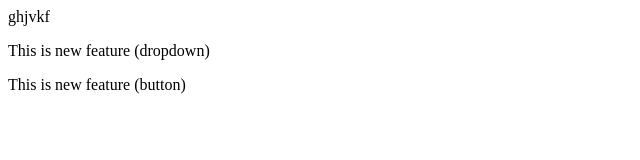
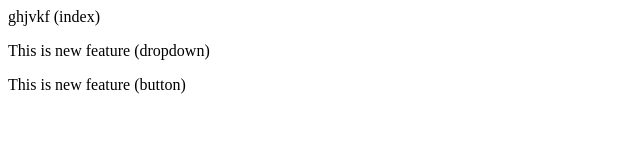
Before and after one commit to Akhilanalimela/newrepo, a plain HTML site: page index.html in a window 1280 px wide. Shown: the full height of the page, 0-640 px from the left. Drawn offline with Linux system fonts and the light colour scheme.

Commit message:
Added example

```diff
--- a/index.html
+++ b/index.html
@@ -1,3 +1,3 @@
-<p>ghjvkf</p>
+<p>ghjvkf (index)</p>
 <p>This is new feature (dropdown)</p>
 <p>This is new feature (button) </p>
```
